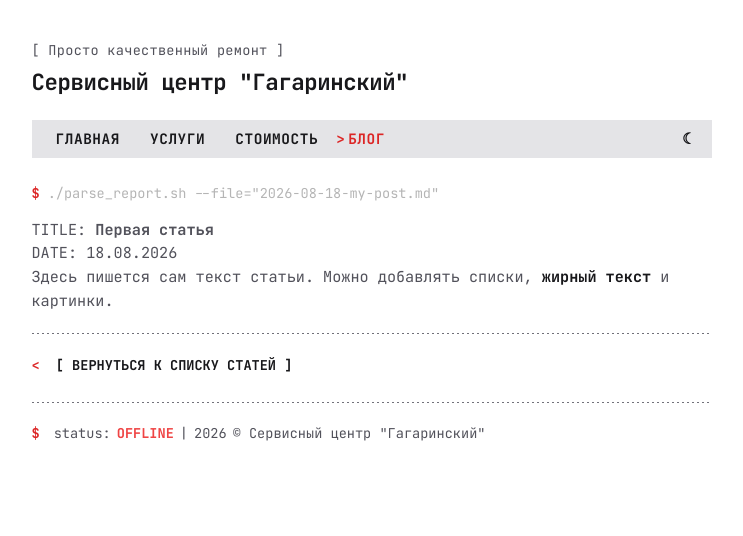
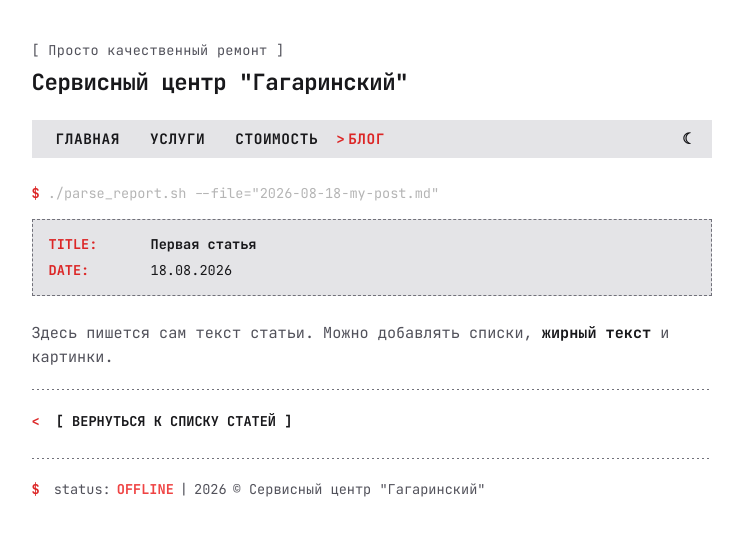
Before and after one commit to polinom11/polinom11.github.io, a Jekyll site: the page built from _posts/2026-08-18-my-post.md, in a window 1280 px wide. Shown: the top 536 px of the page, without its empty margins (261-1004 px from the left). Built offline with Jekyll 4.4.1, drawn with Linux system fonts in a browser that asks for light colours.

Commit message:
Update style.css
Вариант 3 post.html

```diff
--- a/css/style.css
+++ b/css/style.css
@@ -331,51 +331,42 @@
 }
 
 /* ==========================================================================
-   Оформление статьи (Вариант 2: FAR Manager / TUI Box)
+   Оформление статьи (Вариант 3: Technical Report / Инженерный отчет)
    ========================================================================== */
 
-.tui-window {
-    border: 1px solid var(--border-active);
-    background-color: var(--bg);
-    margin: 20px 0;
+.report-header-box {
+    border: 1px dashed var(--dot-color);
+    padding: 14px 16px;
+    margin: 15px 0 25px 0;
+    background-color: var(--bg-nav);
+    font-size: 0.85rem;
 }
 
-.tui-window-header {
-    background-color: var(--bg-nav);
-    padding: 6px 12px;
-    border-bottom: 1px solid var(--border-active);
+.report-row {
     display: flex;
-    justify-content: space-between;
-    align-items: center;
-    font-size: 0.8rem;
-    color: var(--text);
-    font-weight: 700;
+    gap: 12px;
+    margin-bottom: 6px;
 }
 
-.tui-window-title {
-    padding: 16px 16px 12px 16px;
-    border-bottom: 1px dashed var(--dot-color);
+.report-row:last-child {
+    margin-bottom: 0;
 }
 
-.tui-window-title h1 {
-    font-size: 1.25rem;
-    color: var(--text);
-    margin: 0 0 6px 0;
-    line-height: 1.3;
+.report-label {
+    color: var(--accent);
+    font-weight: 700;
+    min-width: 90px;
+    user-select: none;
 }
 
-.tui-window-meta {
-    font-size: 0.8rem;
-    color: var(--text-muted);
-}
-
-.tui-window-body {
-    padding: 16px;
+.report-val {
+    color: var(--text);
 }
 
 .post-content {
     color: var(--text-muted);
     line-height: 1.6;
+    margin: 20px 0;
 }
 
 .post-content p {
@@ -398,10 +389,15 @@
 .post-content h4 {
     color: var(--text);
     font-weight: 700;
-    margin: 24px 0 12px 0;
+    margin: 28px 0 12px 0;
 }
 
-.post-content h2 { font-size: 1.15rem; }
+.post-content h2 {
+    font-size: 1.15rem;
+    border-bottom: 1px dashed var(--dot-color);
+    padding-bottom: 6px;
+}
+
 .post-content h3 { font-size: 1.05rem; }
 
 .post-content ul,
@@ -416,8 +412,8 @@
 
 .post-content blockquote {
     border-left: 2px solid var(--accent);
-    padding: 8px 12px;
-    margin: 16px 0;
+    padding: 10px 14px;
+    margin: 20px 0;
     color: var(--text-muted);
     background-color: var(--bg-nav);
     font-style: italic;
```
